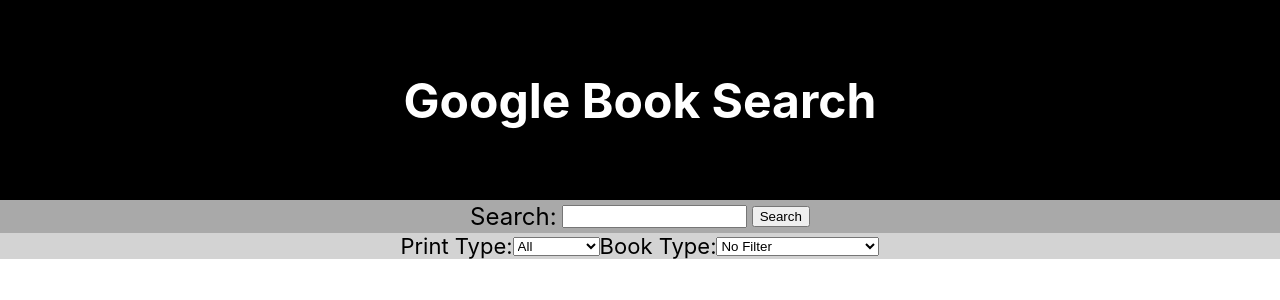
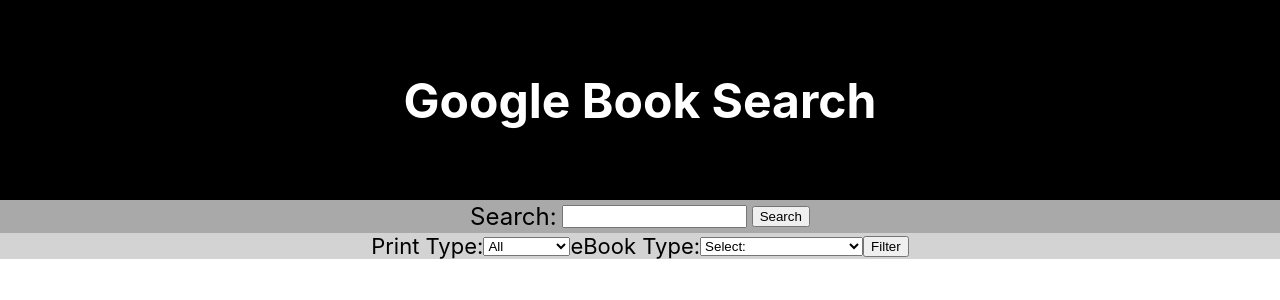
Before and after one commit to SabrinaSides/google-books-search, a React (Create React App) app: page / in a window 1280 px wide. Shown: the top 300 px of the page. Built offline with nearby package versions, Linux system fonts and the light colour scheme.

Commit message:
fixed to accomodate filtered results, added book images

```diff
--- /dev/null
+++ b/src/APIconfig.js
@@ -0,0 +1,2 @@
+
+export const APIkey = 'AIzaSyC9prUiAf010wAgNktLeiG8dhmD1m2K-cQ';
--- a/src/App.js
+++ b/src/App.js
@@ -1,24 +1,16 @@
 import React from 'react';
 import './App.css';
 import SearchForm from './SearchForm/SearchForm';
+import { APIkey } from './APIconfig';
 import BookList from './BookList/BookList';
 
-function formatQueryParams(params){
-  const queryItems = Object.keys(params).map(key => `${encodeURIComponent(key)}=${encodeURIComponent(params[key])}`)
-  const queryJoined = queryItems.join('&');
-  return queryJoined;
-}
-
 class App extends React.Component {
-  constructor(props) {
-    super(props);
-    this.state = {
+  state = {
     bookResults: [],
     searchTerm: '',
     printType: '',
-      bookType:''
+    bookType: ' ',
   };
-  }
 
   setSearchTerm = (search) => {
     this.setState({
@@ -29,16 +21,14 @@
   setPrintType = (selection) => {
     this.setState({
       printType: selection,
-    })
-    this.handleDataFetch();
-  }
+    });
+  };
 
   setBookType = (selection) => {
     this.setState({
-      bookType: selection
-    })
-    this.handleDataFetch();
-  }
+      bookType: selection,
+    });
+  };
 
   handleSubmit = (event) => {
     event.preventDefault();
@@ -47,20 +37,10 @@
 
   handleDataFetch = () => {
     const { searchTerm, printType, bookType } = this.state;
-    const APIkey = 'AIzaSyC9prUiAf010wAgNktLeiG8dhmD1m2K-cQ';
-    console.log('this is the url for booktype' + bookType);
-    const baseUrl =
-      `https://www.googleapis.com/books/v1/volumes/?apiKey=${APIkey}&q=${searchTerm}&printType=${printType === '' ? 'all' : printType}&filter=${bookType === '' ? 'partial' : bookType}`;
-    const params = {
-      apikey: APIkey,
-      q: searchTerm,
-      //printType: printType,
-      //filter: bookType
-    };
-    //const queryString = formatQueryParams(params);
-    //const url = baseUrl + queryString;
-
-
+    const baseUrl = `https://www.googleapis.com/books/v1/volumes/?apiKey=${APIkey}&q=${searchTerm}&printType=${
+      printType === '' ? 'all' : printType
+    }${bookType === ' ' ? '' : `&filter=${bookType}`}`;
+    console.log(baseUrl);
     fetch(baseUrl)
       .then((response) => {
         if (!response.ok) {
@@ -70,17 +50,20 @@
       })
       .then((response) => response.json())
       .then((responseJson) => {
-        this.setState({
+        this.setState(
+          {
             bookResults: responseJson.items,
             error: null,
-        }, console.log(responseJson));
+          },
+          console.log(responseJson.items)
+        );
       })
       .catch((err) => {
         this.setState({
           error: err.message,
         });
       });
-  }
+  };
 
   render() {
     return (
@@ -92,10 +75,11 @@
           searchTerm={this.state.searchTerm}
           printType={this.state.printType}
           bookType={this.state.bookType}
-          updateSearchTerm={search => this.setSearchTerm(search)}
-          updatePrintType={selection => this.setPrintType(selection)}
-          updateBookType={selection => this.setBookType(selection)}
+          updateSearchTerm={(search) => this.setSearchTerm(search)}
+          updatePrintType={(selection) => this.setPrintType(selection)}
+          updateBookType={(selection) => this.setBookType(selection)}
           onSubmit={(event) => this.handleSubmit(event)}
+          searchStarted={this.state.searchStarted}
         />
         <BookList bookResults={this.state.bookResults} />
       </main>
@@ -104,10 +88,9 @@
   static defaultProps = {
     bookResults: [],
     searchTerm: '',
-      printType: 'all',
-      bookType:'partial'
-  }
+    printType: '',
+    bookType:''
+  };
 }
 
-
 export default App;
--- a/src/Book/Book.js
+++ b/src/Book/Book.js
@@ -4,6 +4,7 @@
 function Book(props){
         return(
             <div className='book'>
+                <img src={props.image} alt='Book Cover'/>
                 <h2><a href={props.link} target='_blank' rel='noreferrer'>{props.title}</a></h2>
                 <h3>{props.author}</h3>
                 <p>{props.description}</p>
--- a/src/BookList/BookList.js
+++ b/src/BookList/BookList.js
@@ -6,10 +6,10 @@
     const bookItem = this.props.bookResults.map((book, i) =>
       <Book
       title={book.volumeInfo.title}
-      //author={book.volumeInfo.authors[0]}
+      //author={`${book.volumeInfo.authors.length === 0 ? ' ' : book.volumeInfo.authors[0]}`}
       description={book.volumeInfo.description}
-      //image={book.volumeInfo.imageLinks.thumbnail}
       link={book.volumeInfo.infoLink}
+      image={book.volumeInfo.imageLinks.smallThumbnail}
       key={i}/>
     );
     return <div>{bookItem}</div>;
--- a/src/Filters/Filters.js
+++ b/src/Filters/Filters.js
@@ -1,28 +1,27 @@
 import React from 'react';
 import './Filters.css';
 
-class Filters extends React.Component {
-  render() {
+function Filters(props){
     return (
-      <form className="filters">
+      <form className="filters" onSubmit={props.onSubmit}>
         <label htmlFor="printType">Print Type:</label>
-        <select id="printType" className="dropdown" value={this.props.printType} onChange={e => this.props.updatePrintType(e.target.value)}>
+        <select id="printType" className="dropdown" value={props.printType} onChange={e => props.updatePrintType(e.target.value)}>
           <option value="all">All</option>
           <option value="books">Books</option>
           <option value="magazines">Magazines</option>
         </select>
 
-        <label htmlFor="bookType">Book Type:</label>
-        <select id="bookType" className="dropdown" /*value={this.props.bookType}*/ onChange={e => this.props.updateBookType(e.target.value)}>
-          <option value="">No Filter</option>
+        <label htmlFor="bookType">eBook Type:</label>
+        <select id="bookType" className="dropdown" value={props.bookType} onChange={e => props.updateBookType(e.target.value)}>
+          <option value=' ' defaultValue hidden>Select:</option>
           <option value="ebooks">eBooks (Paid and Free)</option>
           <option value="free-ebooks">Free eBooks</option>
           <option value="paid-ebooks">Paid eBooks</option>
 
         </select>
+        <input type="submit" value="Filter" />
       </form>
     );
-  }
 }
 
 export default Filters;
--- a/src/SearchBar/SearchBar.js
+++ b/src/SearchBar/SearchBar.js
@@ -1,22 +1,21 @@
 import React from 'react';
 import './SearchBar.css';
 
-class SearchBar extends React.Component{
-    render(){
-        return(
-            <form className='searchBar' onSubmit={this.props.onSubmit}>
-                <label htmlFor='searchbar'>Search:</label>
-                <input
-                type='text'
-                id='searchbar'
-                className='searchInput'
-                value={this.props.searchTerm}
-                onChange={e => this.props.updateSearchTerm(e.target.value)}
-                required/>
-                <input type='submit' value='Search' />
-            </form>
-        )
-    }
+function SearchBar(props) {
+  return (
+    <form className="searchBar" onSubmit={props.onSubmit}>
+      <label htmlFor="searchbar">Search:</label>
+      <input
+        type="text"
+        id="searchbar"
+        className="searchInput"
+        value={props.searchTerm}
+        onChange={(e) => props.updateSearchTerm(e.target.value)}
+        required
+      />
+      <input type="submit" value="Search" />
+    </form>
+  );
 }
 
 export default SearchBar;
--- a/src/SearchForm/SearchForm.js
+++ b/src/SearchForm/SearchForm.js
@@ -2,24 +2,23 @@
 import SearchBar from '../SearchBar/SearchBar';
 import Filters from '../Filters/Filters';
 
-class SearchForm extends React.Component {
-  render() {
+function SearchForm(props){
     return (
       <div>
         <SearchBar
-          searchTerm={this.props.SearchTerm}
-          updateSearchTerm={this.props.updateSearchTerm}
-          onSubmit={this.props.onSubmit}
+          searchTerm={props.SearchTerm}
+          updateSearchTerm={props.updateSearchTerm}
+          onSubmit={props.onSubmit}
         />
         <Filters
-          printType={this.props.printType}
-          bookType={this.props.bookType}
-          updatePrintType={this.props.updatePrintType}
-          updateBookType={this.props.updateBookType}
+          printType={props.printType}
+          bookType={props.bookType}
+          updatePrintType={props.updatePrintType}
+          updateBookType={props.updateBookType}
+          onSubmit={props.onSubmit}
         />
       </div>
     );
   }
-}
 
 export default SearchForm;
```
Lines whose indentation alone changed are shown as unchanged.
